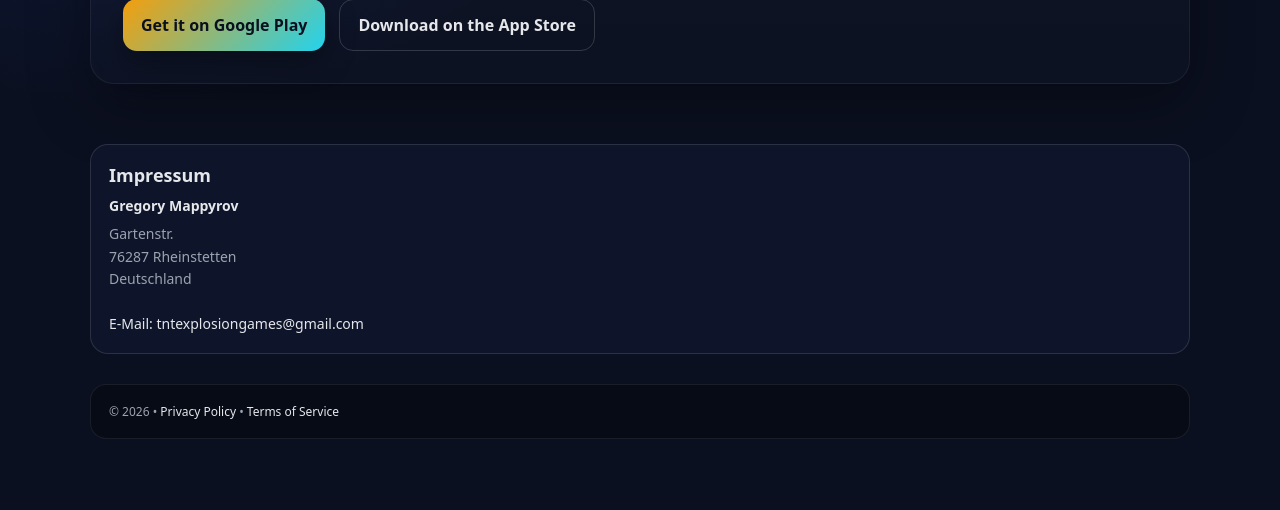
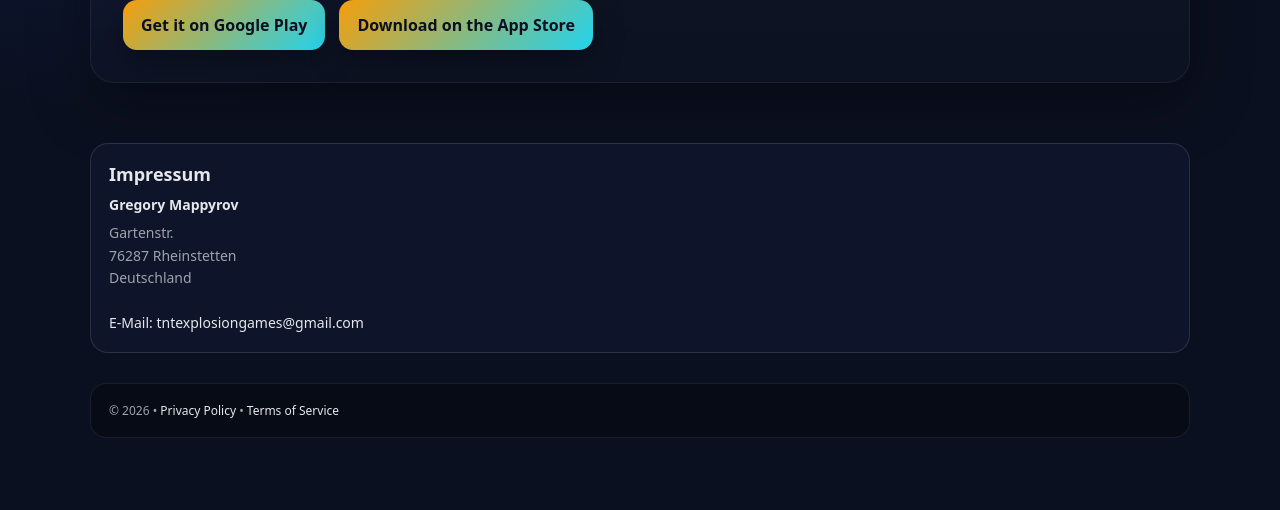
Before and after one commit to GregoryMappyrov/gregorymappyrov.github.io, a plain HTML site: page index.html in a window 1280 px wide. Shown: the part 290-800 px from the top of the page. Drawn offline with Linux system fonts and the light colour scheme.

Commit message:
Change button class from secondary to primary

```diff
--- a/index.html
+++ b/index.html
@@ -300,7 +300,7 @@
         </a>
 
         <a
-          class="btn secondary"
+          class="btn primary"
           href="https://apps.apple.com/de/app/epoch-warriors/id6749669658?l=en-GB"
           target="_blank"
           rel="noopener noreferrer"
```
